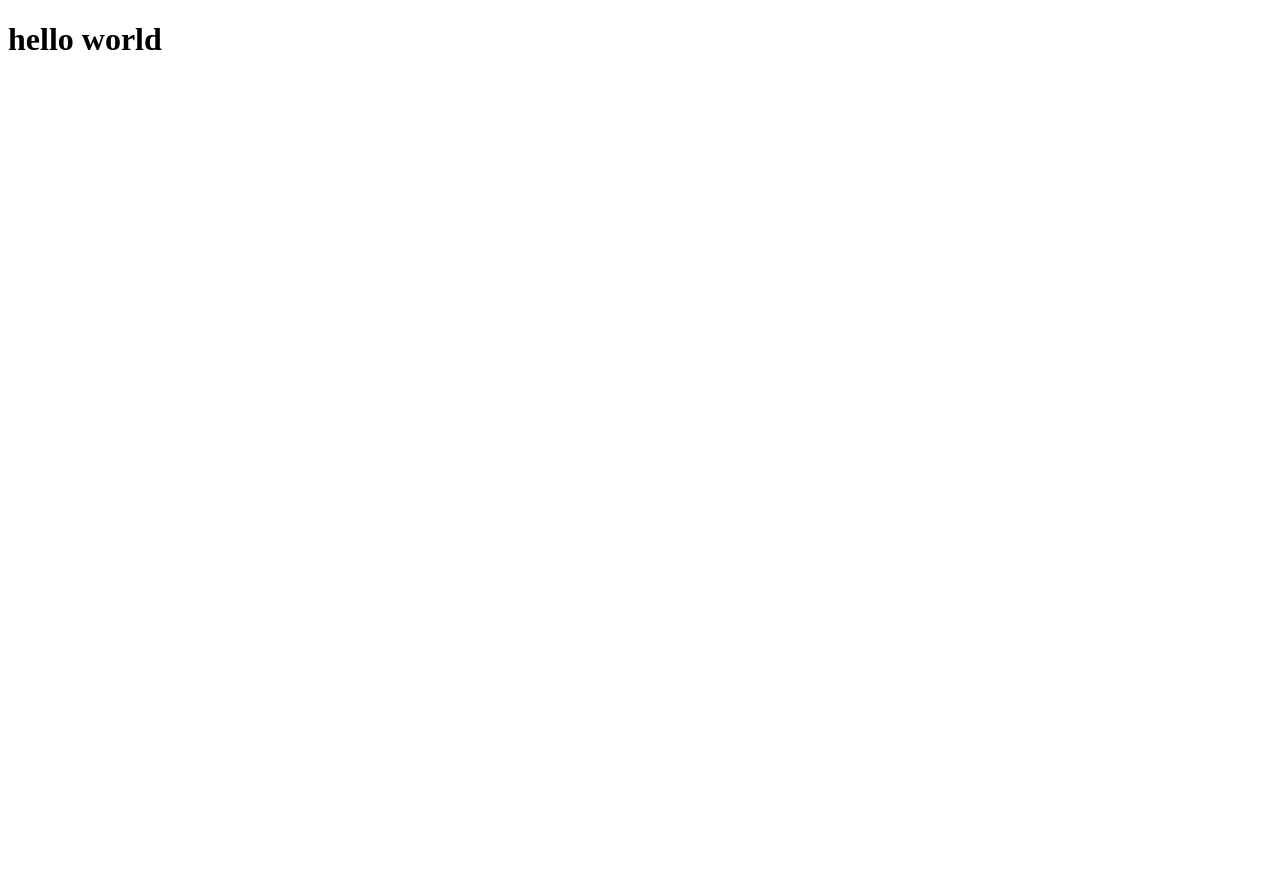
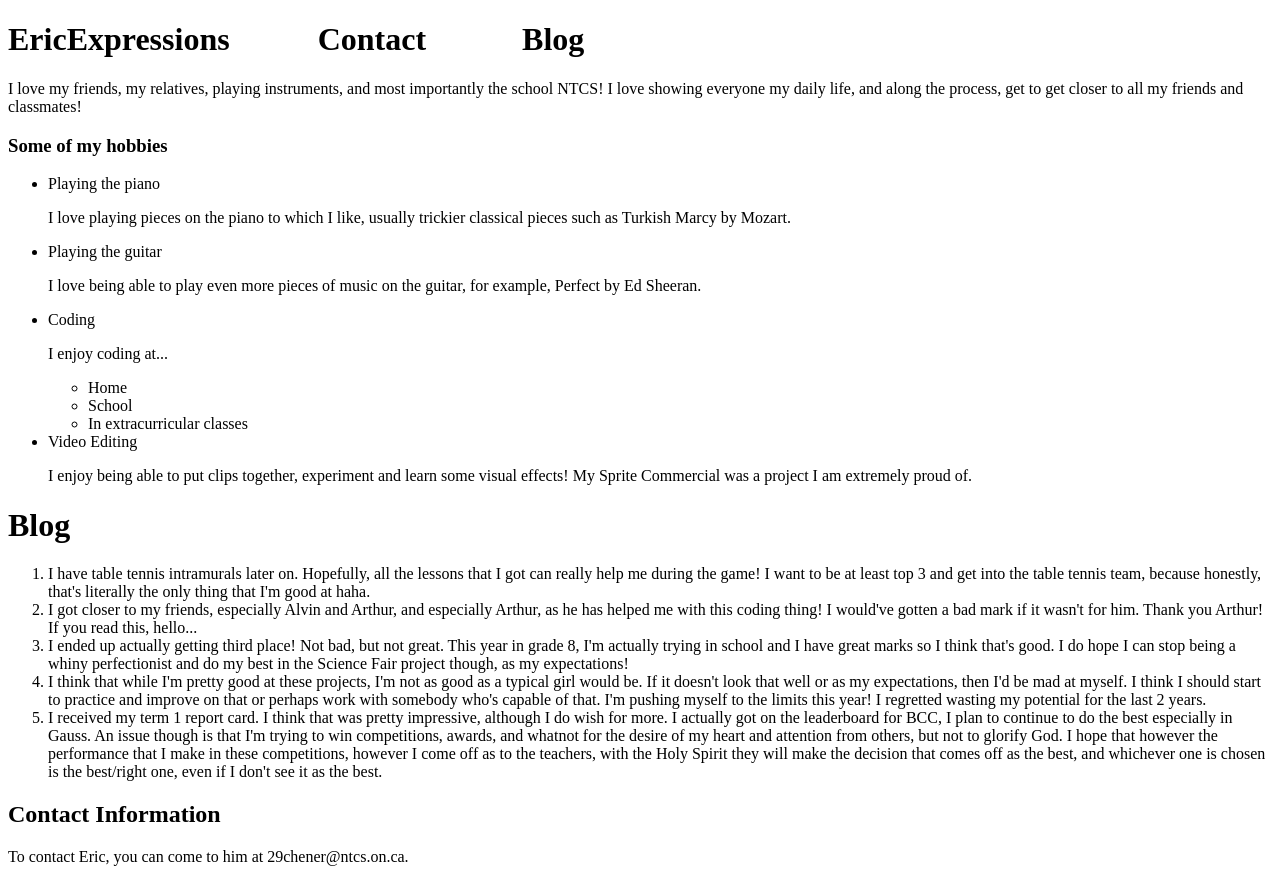
Before and after one commit to ericc9981/ericc9981.github.io, a plain HTML site: page index.html in a window 1280 px wide. Before the commit the page ends 800 px from the top, so only its background shows below. Drawn offline with Linux system fonts and the light colour scheme.

Commit message:
Update index.html

```diff
--- a/index.html
+++ b/index.html
@@ -1,13 +1,48 @@
 <!DOCTYPE html>
+<html>
+  <head>
+    <link rel="stylesheet" href="style.css">
+  </head>
+  <body>
 
-    <html lang="en">
-<head>
-    <meta charset="UTF-8">
-    <meta name="viewport" content="width=device-width, initial-scale=1.0">
-    <title>Document</title>
-</head>
-<body>
-    <h1>hello world</h1>
+  <div class = "first">
+    <h1>EricExpressions &nbsp; &nbsp; &nbsp; &nbsp; &nbsp; Contact &nbsp; &nbsp;&nbsp; &nbsp; &nbsp; &nbsp; Blog</h1>
+    <p>I love my friends, my relatives, playing instruments, and most importantly the school NTCS! I love showing everyone my daily life, and along the process, get to get closer to all my friends and classmates!</p>
+    </div>
+
+    <h3>Some of my hobbies</h3>
+    <ul>
+      <li>Playing the piano</li>
+      <p>I love playing pieces on the piano to which I like, usually trickier classical pieces such as Turkish Marcy by Mozart.</p>
+      <li>Playing the guitar</li>
+      <p>I love being able to play even more pieces of music on the guitar, for example, Perfect by Ed Sheeran.</p>
+      <li>Coding</li>
+      <p>I enjoy coding at...</p>
+      <ul>
+        <li>Home</li>
+        <li>School</li>
+        <li>In extracurricular classes</li>
+      </ul>
+
+      <li>Video Editing</li>
+      <p>I enjoy being able to put clips together, experiment and learn some visual effects! My Sprite Commercial was a project I am extremely proud of.</p>
+    </ul>
+
+  <div class = "blog">
+    <h1>Blog</h1>
+    <ol>
+      <li>I have table tennis intramurals later on. Hopefully, all the lessons that I got can really help me during the game! I want to be at least top 3 and get into the table tennis team, because honestly, that's literally the only thing that I'm good at haha.</li>
+      <li>I got closer to my friends, especially Alvin and Arthur, and especially Arthur, as he has helped me with this coding thing! I would've gotten a bad mark if it wasn't for him. Thank you Arthur! If you read this, hello...</li>
+      <li>I ended up actually getting third place! Not bad, but not great. This year in grade 8, I'm actually trying in school and I have great marks so I think that's good. I do hope I can stop being a whiny perfectionist and do my best in the Science Fair project though, as my expectations!</li>
+      <li>I think that while I'm pretty good at these projects, I'm not as good as a typical girl would be. If it doesn't look that well or as my expectations, then I'd be mad at myself. I think I should start to practice and improve on that or perhaps work with somebody who's capable of that. I'm pushing myself to the limits this year! I regretted wasting my potential for the last 2 years.</li>
+      <li>I received my term 1 report card. I think that was pretty impressive, although I do wish for more. I actually got on the leaderboard for BCC, I plan to continue to do the best especially in Gauss. An issue though is that I'm trying to win competitions, awards, and whatnot for the desire of my heart and attention from others, but not to glorify God. I hope that however the performance that I make in these competitions, however I come off as to the teachers, with the Holy Spirit they will make the decision that comes off as the best, and whichever one is chosen is the best/right one, even if I don't see it as the best.</li>
+    </ol>
+  </div>
+
+
+    <div class = "contact">
+    <h2>Contact Information</h2>
+    <p>To contact Eric, you can come to him at 29chener@ntcs.on.ca.</p>
+    </div>
 </body>
-
 </html>
```
